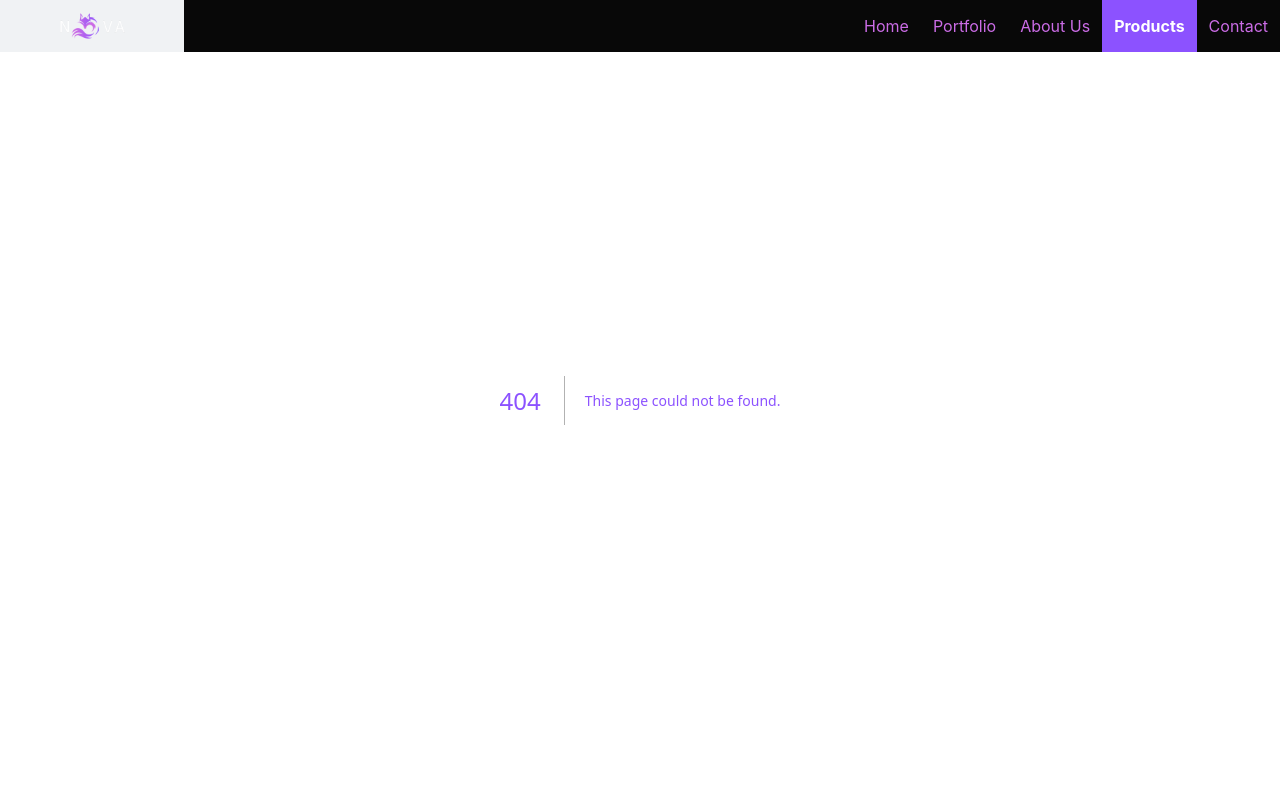
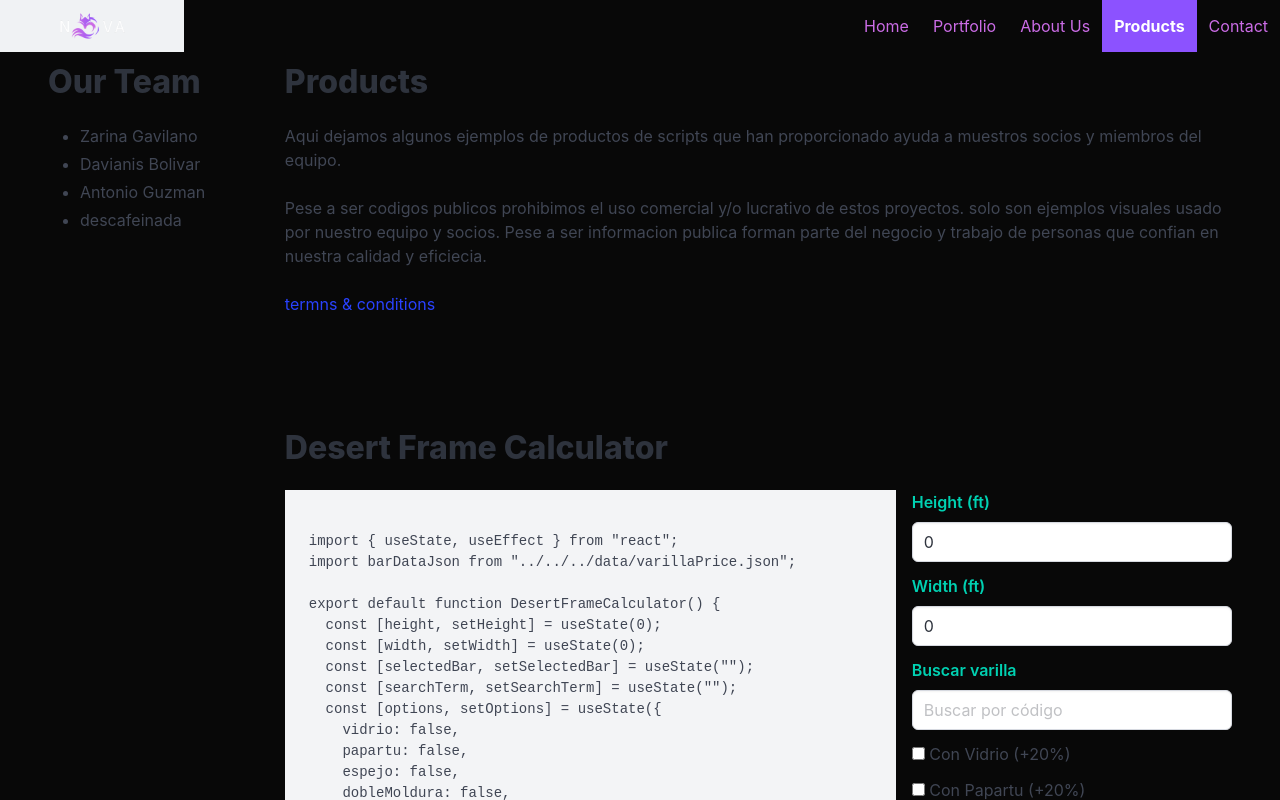
Before and after one commit to zarina21/NEO, a Next.js app: page /products in a window 1280 px wide. Before the commit this address had no page. Shown: the top 800 px of the page. Built offline with nearby package versions, Linux system fonts and the light colour scheme.

Commit message:
subir archibo produducts con minus

```diff
--- /dev/null
+++ b/src/app/products/page.js
@@ -0,0 +1,45 @@
+import "../../styles/productos.scss"
+import Link from "next/link";
+import MenuProducts from "@/components/products/MenuProducts/menuProducts";
+import DesertFrameCalculator from "@/components/products/contenido/desertFrameCalculator";
+
+
+export default function Products() {
+    return (
+        <div className=" mt-6 mr-6 ml-6">
+            <div className="parent">
+                <div className="div1">
+                    <div>
+                        <h1 className="title rosa">Desert Frame Calculator</h1>
+                        <DesertFrameCalculator />
+                    </div>
+                </div>
+                <div className="div2 mt-4">
+                    <MenuProducts />
+                </div>
+                <div className="div3 mt-4">
+                    <div className="block">
+                        <h1 className="title rosa">Products</h1>
+                    </div>
+                    <div className="block">
+                        <p>
+                            Aqui dejamos algunos ejemplos de productos de scripts que han proporcionado ayuda
+                            a muestros socios y miembros del equipo.
+                        </p>
+                    </div>
+                    <div className="block">
+                        <p>
+                            Pese a ser codigos publicos prohibimos el uso comercial y/o lucrativo de estos proyectos.
+                            solo son ejemplos visuales usado por nuestro equipo y socios.
+                            Pese a ser informacion publica forman parte del negocio y trabajo de personas que confian
+                            en nuestra calidad y eficiecia.
+                        </p>
+                    </div>
+                    <div>
+                        <Link href='/' >termns & conditions</Link>
+                    </div>
+                </div>
+            </div>
+        </div>
+    );
+}
```
